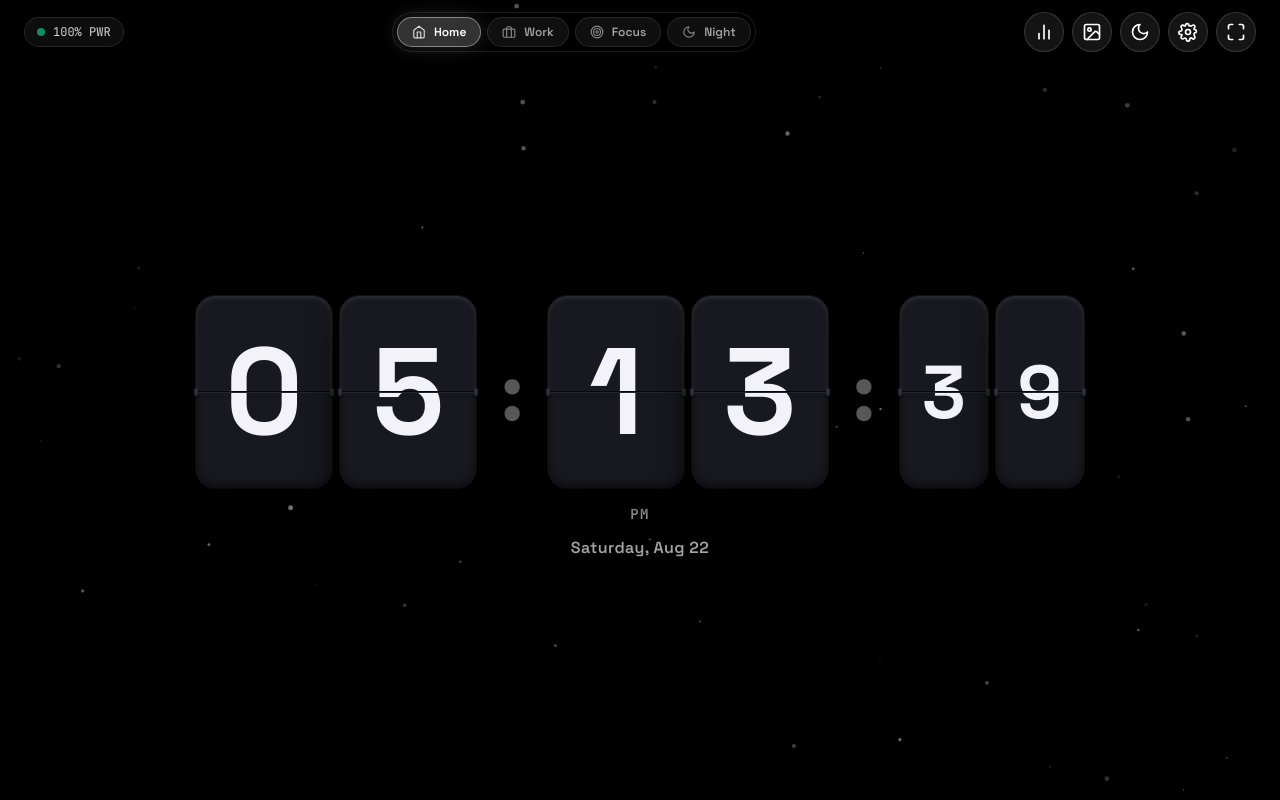
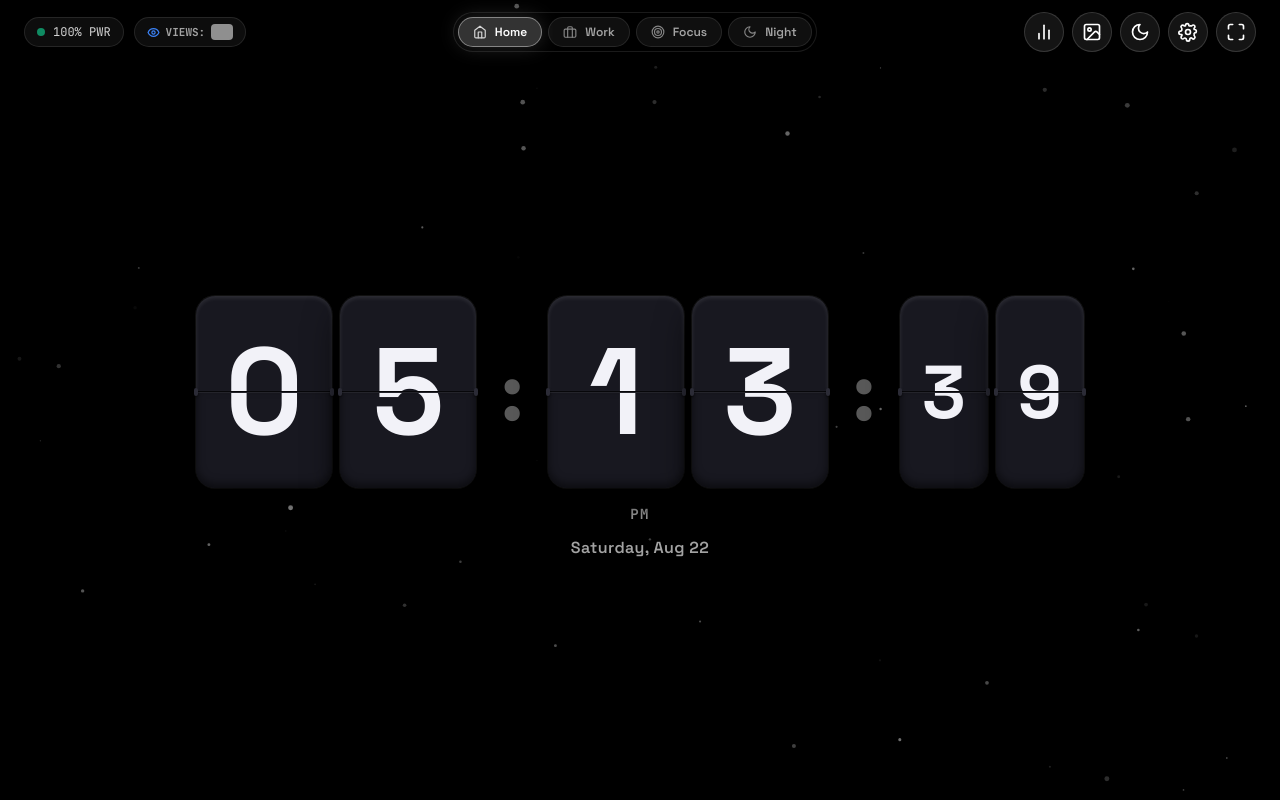
Before and after one commit to pavnxet/standby-mode-pro, a plain HTML site: page index.html in a window 1280 px wide. Drawn offline with nearby package versions, Linux system fonts and the light colour scheme; grey boxes are pictures that could not be loaded.

Commit message:
feat: Add All-Time Global Viewers counter pill to top bar header with live serverless tracking

```diff
--- a/index.html
+++ b/index.html
@@ -26,10 +26,15 @@
   <div id="screensaver-layer"></div>
   <div id="app-shell">
     <header id="top-bar" class="autohide-bar">
-      <div class="flex items-center gap-3">
+      <div class="flex items-center gap-2.5">
         <div class="flex items-center gap-2 px-3 py-1.5 rounded-full bg-white/5 border border-white/10 backdrop-blur-md text-xs font-mono text-neutral-300">
           <span class="w-2 h-2 rounded-full bg-emerald-500 animate-pulse"></span>
           <span id="battery-status-text">100% PWR</span>
+        </div>
+        <div class="flex items-center gap-1.5 px-3 py-1.5 rounded-full bg-white/5 border border-white/10 backdrop-blur-md text-xs font-mono text-neutral-300" title="Global All-Time Visitors">
+          <svg xmlns="http://www.w3.org/2000/svg" width="13" height="13" viewBox="0 0 24 24" fill="none" stroke="#3b82f6" stroke-width="2.2"><path d="M2 12s3-7 10-7 10 7 10 7-3 7-10 7-10-7-10-7Z"/><circle cx="12" cy="12" r="3"/></svg>
+          <span class="text-neutral-400 font-semibold text-[11px]">VIEWS:</span>
+          <img src="https://komarev.com/ghpvc/?username=pavnxet-standby-mode-pro&color=3b82f6&style=flat-square&label=" alt="Views Counter" class="h-4 inline-block rounded opacity-90 hover:opacity-100 transition-opacity" loading="lazy" />
         </div>
       </div>
       <div id="spaces-nav-container"></div>
```
